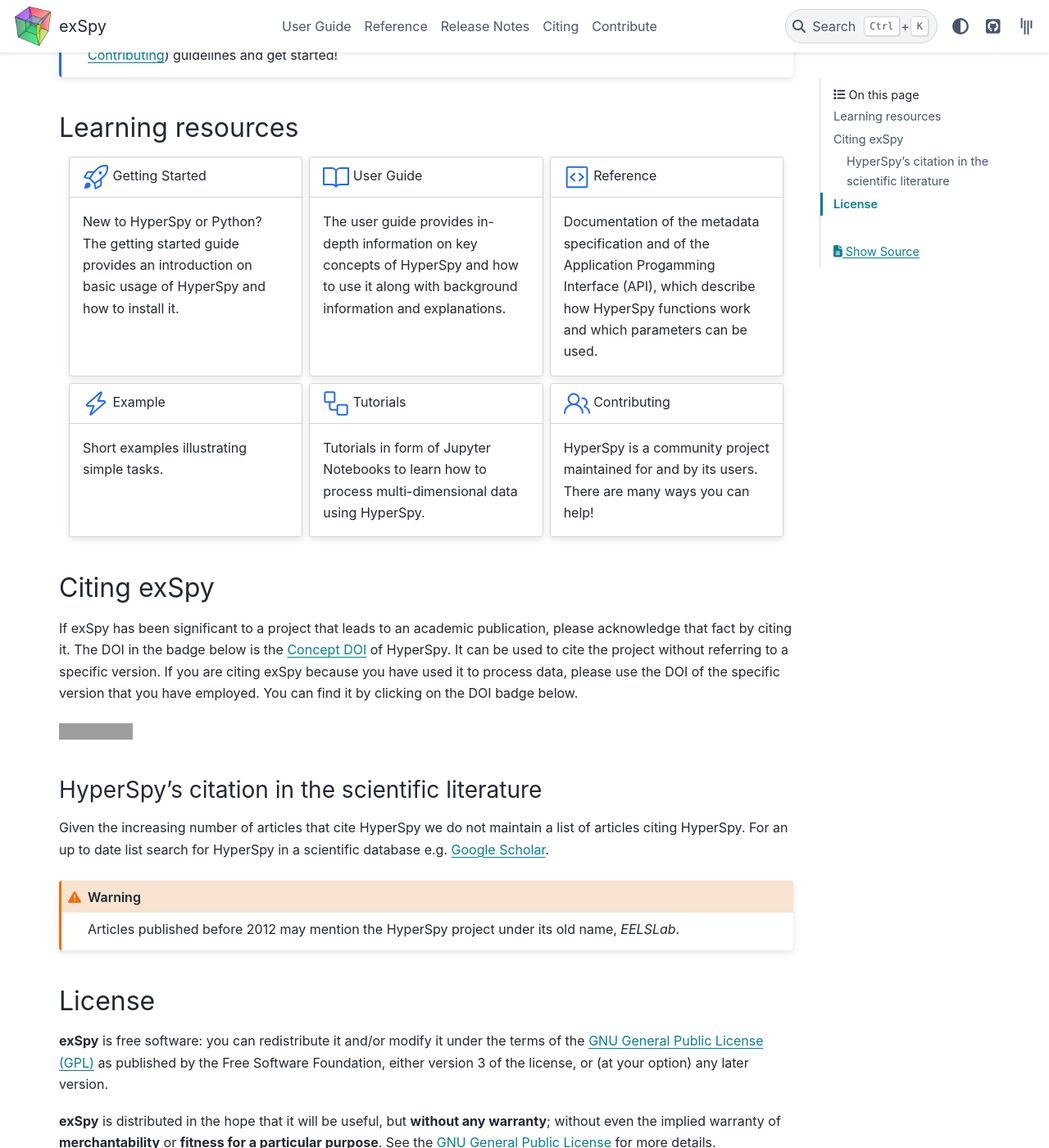
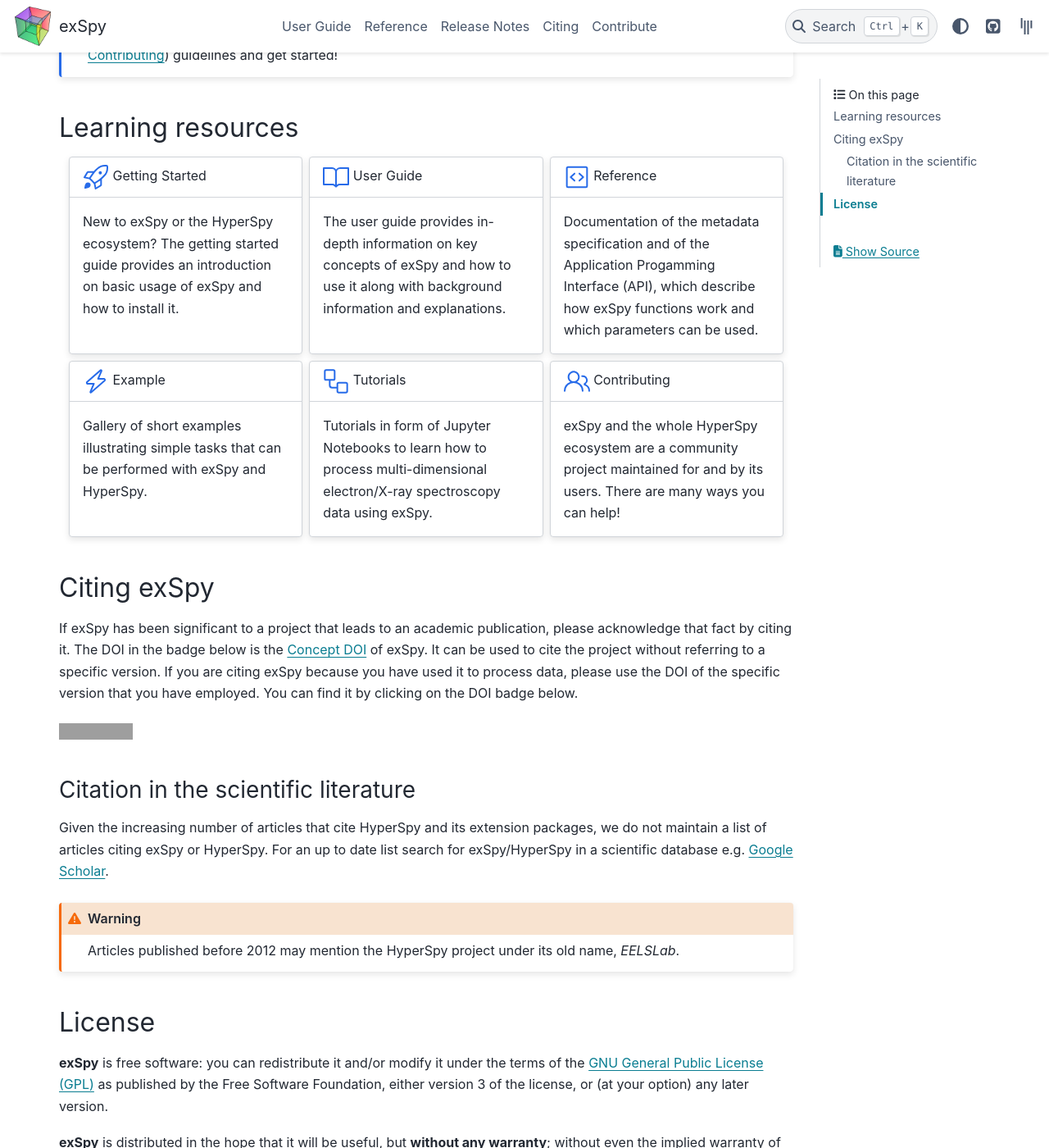
Before and after one commit to hyperspy/exspy, a Sphinx documentation site: the page built from doc/intro.rst, in a window 1280 px wide and 1400 px high, scrolled down 376 px. Shown: the whole window at 82% size. Built offline with Sphinx 7.4.7 and the PyData theme 0.15.4, drawn with Linux system fonts in a browser that asks for light colours; pages that are not in the unit, such as notebooks, are missing from menus; the version number could not be read and is left out; grey boxes are pictures that could not be loaded.

Commit message:
Update intro.rst

```diff
--- a/doc/intro.rst
+++ b/doc/intro.rst
@@ -27,8 +27,8 @@
     :octicon:`rocket;2em;sd-text-info` Getting Started
     ^^^
 
-    New to HyperSpy or Python? The getting started guide provides an
-    introduction on basic usage of HyperSpy and how to install it.
+    New to exSpy or the HyperSpy ecosystem? The getting started guide provides an
+    introduction on basic usage of exSpy and how to install it.
 
   .. grid-item-card::
     :link: user_guide/index
@@ -37,7 +37,7 @@
     :octicon:`book;2em;sd-text-info` User Guide
     ^^^
 
-    The user guide provides in-depth information on key concepts of HyperSpy
+    The user guide provides in-depth information on key concepts of exSpy
     and how to use it along with background information and explanations.
 
   .. grid-item-card::
@@ -48,7 +48,7 @@
     ^^^
 
     Documentation of the metadata specification and of the Application Progamming Interface (API),
-    which describe how HyperSpy functions work and which parameters can be used.
+    which describe how exSpy functions work and which parameters can be used.
 
   .. grid-item-card::
     :link: auto_examples/index
@@ -57,7 +57,8 @@
     :octicon:`zap;2em;sd-text-info` Example
     ^^^
 
-    Short examples illustrating simple tasks.
+    Gallery of short examples illustrating simple tasks that
+    can be performed with exSpy and HyperSpy.
 
   .. grid-item-card::
     :link: https://github.com/hyperspy/exspy-demos
@@ -65,8 +66,8 @@
     :octicon:`workflow;2em;sd-text-info` Tutorials
     ^^^
 
-    Tutorials in form of Jupyter Notebooks to learn how to
-    process multi-dimensional data using HyperSpy.
+    Tutorials in form of Jupyter Notebooks to learn how to process
+    multi-dimensional electron/X-ray spectroscopy data using exSpy.
 
   .. grid-item-card::
     :link: contributing
@@ -75,8 +76,8 @@
     :octicon:`people;2em;sd-text-info` Contributing
     ^^^
 
-    HyperSpy is a community project maintained for and by its users.
-    There are many ways you can help!
+    exSpy and the whole HyperSpy ecosystem are a community project
+    maintained for and by its users. There are many ways you can help!
 
 Citing exSpy
 ============
@@ -84,20 +85,21 @@
 If exSpy has been significant to a project that leads to an academic
 publication, please acknowledge that fact by citing it. The DOI in the
 badge below is the `Concept DOI <https://help.zenodo.org/faq/#versioning>`_ of
-HyperSpy. It can be used to cite the project without referring to a specific
+exSpy. It can be used to cite the project without referring to a specific
 version. If you are citing exSpy because you have used it to process data,
 please use the DOI of the specific version that you have employed. You can
 find it by clicking on the DOI badge below.
 
-.. image:: https://zenodo.org/badge/doi/10.5281/zenodo.592838.svg
-   :target: https://doi.org/10.5281/zenodo.592838
+.. image:: https://zenodo.org/badge/doi/10.5281/zenodo.10252344.svg
+   :target: https://zenodo.org/doi/10.5281/zenodo.10252344
 
-HyperSpy's citation in the scientific literature
+Citation in the scientific literature
 ------------------------------------------------
 
-Given the increasing number of articles that cite HyperSpy we do not maintain a list of
-articles citing HyperSpy. For an up to date list search for
-HyperSpy in a scientific database e.g. `Google Scholar
+Given the increasing number of articles that cite HyperSpy and its extension
+packages, we do not maintain a list of
+articles citing exSpy or HyperSpy. For an up to date list search for
+exSpy/HyperSpy in a scientific database e.g. `Google Scholar
 <https://scholar.google.co.uk/scholar?q=hyperspy>`_.
 
 .. Warning::
```
